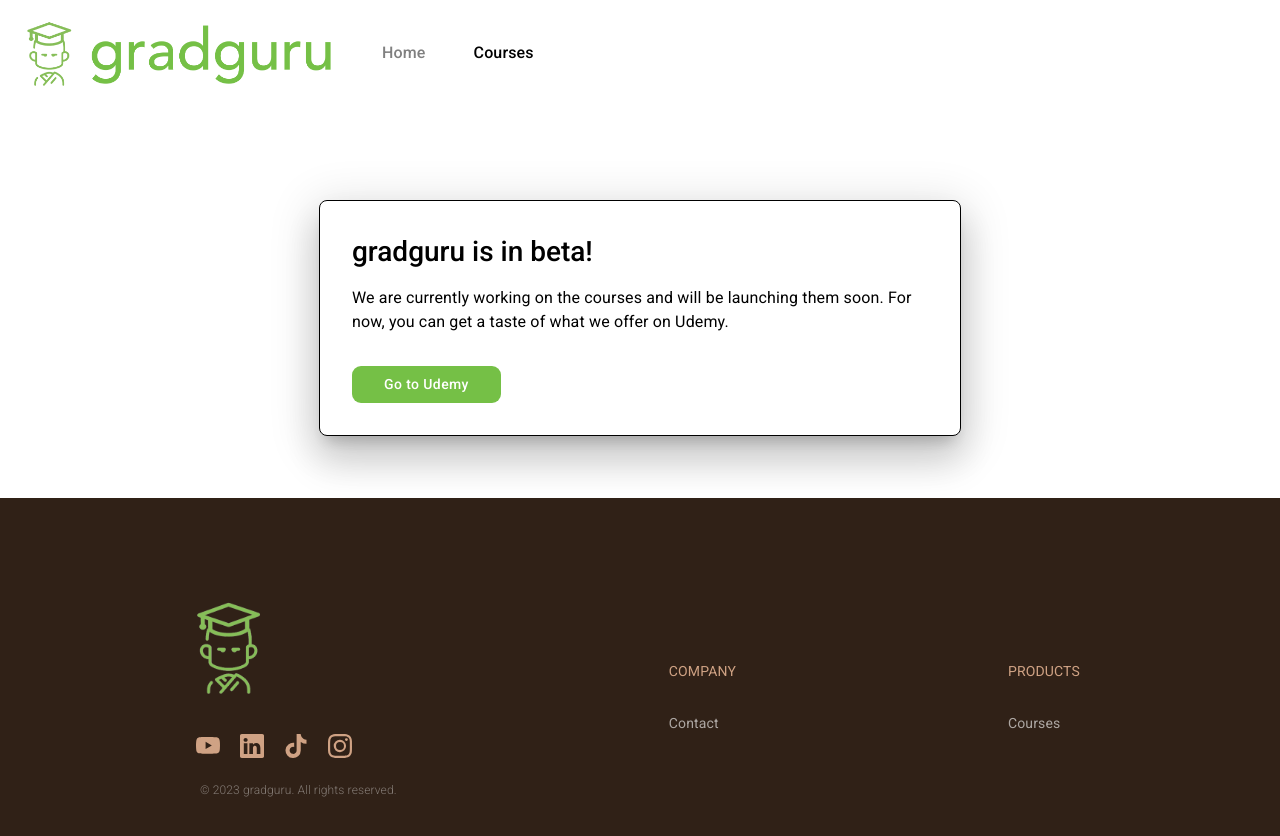
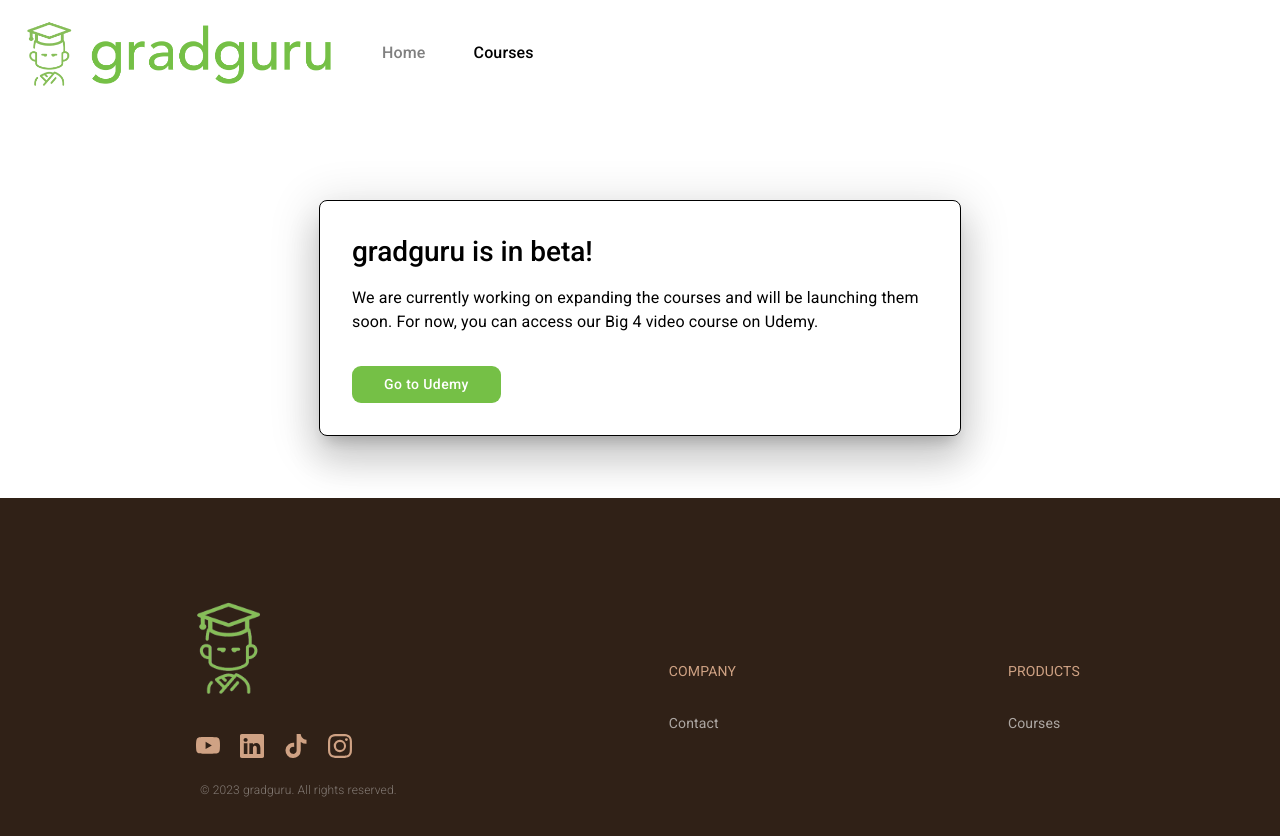
Before and after one commit to finnformica/gradguru, a Next.js app: page /courses in a window 1280 px wide. Shown: the top 836 px of the page. Built offline with nearby package versions, Linux system fonts and the light colour scheme.

Commit message:
minor cosmetic changes

```diff
--- a/src/app/courses/page.tsx
+++ b/src/app/courses/page.tsx
@@ -26,8 +26,9 @@ const CoursePage = () => {
       <Box sx={style}>
         <SmallTitle>gradguru is in beta!</SmallTitle>
         <Typography id="modal-modal-description" sx={{ mt: 2 }}>
-          We are currently working on the courses and will be launching them
-          soon. For now, you can get a taste of what we offer on Udemy.
+          We are currently working on expanding the courses and will be
+          launching them soon. For now, you can access our Big 4 video course on
+          Udemy.
         </Typography>
         <SquareButton
           href="https://www.udemy.com/course/the-complete-guide-to-securing-a-big-4-offer"
--- a/src/components/HomePage/CTA.tsx
+++ b/src/components/HomePage/CTA.tsx
@@ -64,7 +64,7 @@ const CTA = () => {
         }}
       >
         <SmallTitle>
-          Sign up to the gradguru email list to get notified when we launch!
+          Sign Up to the Gradguru Email List to Get Notified When We Launch!
         </SmallTitle>
         <form onSubmit={handleSubscribe}>
           <Box
--- a/src/components/HomePage/Features.tsx
+++ b/src/components/HomePage/Features.tsx
@@ -49,7 +49,7 @@ const Footer = () => {
           }}
         >
           <Typography variant="h5" fontWeight={500}>
-            Explore The Courses
+            Explore the Courses
           </Typography>
           <Typography variant="body2" fontWeight={300}>
             Learn more about the different courses, course curriculum and our
--- a/src/components/HomePage/Practice.tsx
+++ b/src/components/HomePage/Practice.tsx
@@ -67,7 +67,7 @@ const Practice = () => {
         }}
       >
         <SmallTitle sx={{ textAlign: "center", pb: 4 }}>
-          Practice drills for every stage of the process
+          Practice Drills for Every Stage of the Process
         </SmallTitle>
         <Box
           sx={{
```
